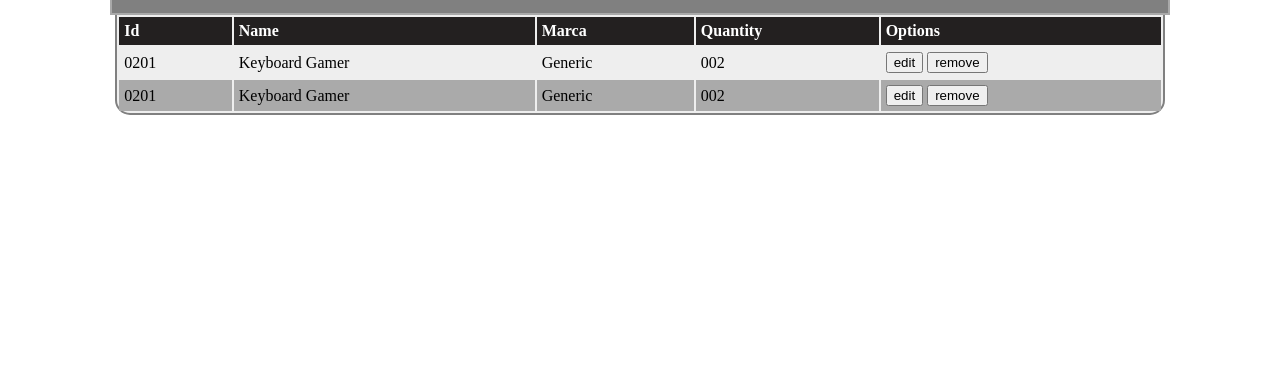
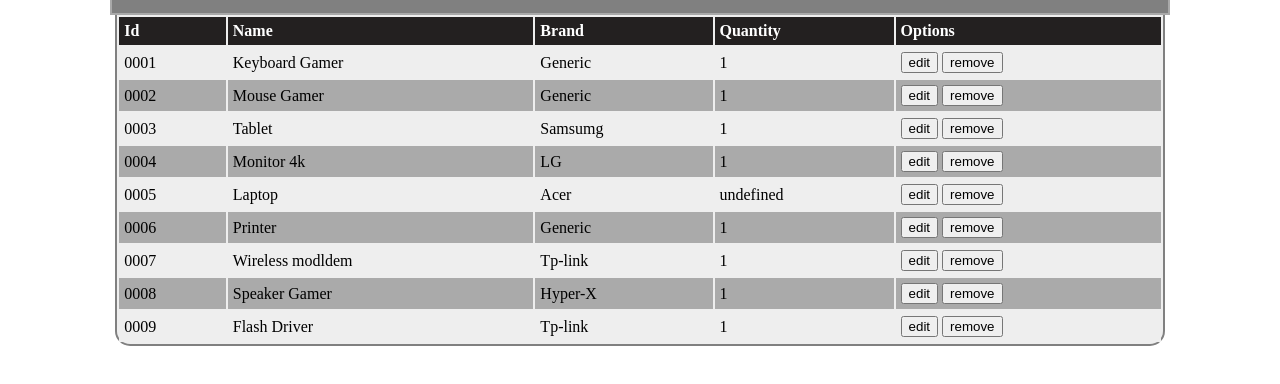
Before and after one commit to jotadagostin/check-stock, a plain HTML site: page index.html in a window 1280 px wide. Shown: the part 138-522 px from the top of the page. Drawn offline with Linux system fonts and the light colour scheme.

Commit message:
update js code

```diff
--- a/index.html
+++ b/index.html
@@ -17,31 +17,12 @@
         <tr>
           <th>Id</th>
           <th>Name</th>
-          <th>Marca</th>
+          <th>Brand</th>
           <th>Quantity</th>
           <th>Options</th>
         </tr>
       </thead>
-      <tr>
-        <td>0201</td>
-        <td>Keyboard Gamer</td>
-        <td>Generic</td>
-        <td>002</td>
-        <td>
-          <button>edit</button>
-          <button>remove</button>
-        </td>
-      </tr>
-      <tr>
-        <td>0201</td>
-        <td>Keyboard Gamer</td>
-        <td>Generic</td>
-        <td>002</td>
-        <td>
-          <button>edit</button>
-          <button>remove</button>
-        </td>
-      </tr>
+      <tbody></tbody>
     </table>
 
     <script src="/javascript/main.js"></script>
--- a/javascript/main.js
+++ b/javascript/main.js
@@ -1,9 +1,28 @@
-const baseURL = "../produtos.json"
+const baseURL = "../produtos.json";
+const contentTable = document.querySelector(".content tbody");
 
-const response =  fetch(baseURL, {
-  method: "GET",
-  headers: {
-    "Conntent-Type": "application/json",
-  },
+async function request() {
+  try {
+    const response = await fetch(baseURL);
+    return response.json();
+  } catch (e) {
+    console.error(e);
+  }
+}
 
-}).then();
+request().then(function (response) {
+  response.forEach((produto) => {
+    const tr = document.createElement("tr");
+    tr.innerHTML = `
+        <td>${produto.id}</td>
+        <td>${produto.name}</td>
+        <td>${produto.brand}</td>
+        <td>${produto.qtd}</td>
+        <td>
+          <button>edit</button>
+          <button>remove</button>
+        </td>
+        `;
+    contentTable.appendChild(tr);
+  });
+});
--- a/produtos.json
+++ b/produtos.json
@@ -1,56 +1,56 @@
 [
     {
-        "id": "001",
-        "nome": "Keyboard Gamer",
-        "marca": "Generic",
+        "id": "0001",
+        "name": "Keyboard Gamer",
+        "brand": "Generic",
         "qtd": "1"
 
     },
     {
-        "id": "002",
-        "nome": "Mouse Gamer",
-        "marca": "Generic",
+        "id": "0002",
+        "name": "Mouse Gamer",
+        "brand": "Generic",
         "qtd": "1"
     },
     {
-        "id": "003",
-        "nome": "Tablet",
-        "marca": "Samsumg",
+        "id": "0003",
+        "name": "Tablet",
+        "brand": "Samsumg",
         "qtd": "1"
     },
     {
-        "id": "004",
-        "nome": "Monitor 4k",
-        "marca": "LG",
+        "id": "0004",
+        "name": "Monitor 4k",
+        "brand": "LG",
         "qtd": "1"
     },
     {
-        "id": "005",
-        "nome": "Laptop",
-        "marca": "Acer"
+        "id": "0005",
+        "name": "Laptop",
+        "brand": "Acer"
     },
     {
-        "id": "006",
-        "nome": "Printer",
-        "marca": "Generic",
+        "id": "0006",
+        "name": "Printer",
+        "brand": "Generic",
         "qtd": "1"
     },
     {
-        "id": "007",
-        "nome": "Wireless modldem",
-        "marca": "Tp-link",
+        "id": "0007",
+        "name": "Wireless modldem",
+        "brand": "Tp-link",
         "qtd": "1"
     },
     {
-        "id": "008",
-        "nome": "Speaker Gamer",
-        "marca": "Hyper-X",
+        "id": "0008",
+        "name": "Speaker Gamer",
+        "brand": "Hyper-X",
         "qtd": "1"
     },
     {
-        "id": "009",
-        "nome": "Flash Driver",
-        "marca": "Tp-link",
+        "id": "0009",
+        "name": "Flash Driver",
+        "brand": "Tp-link",
         "qtd": "1"
     }
 ]
```
